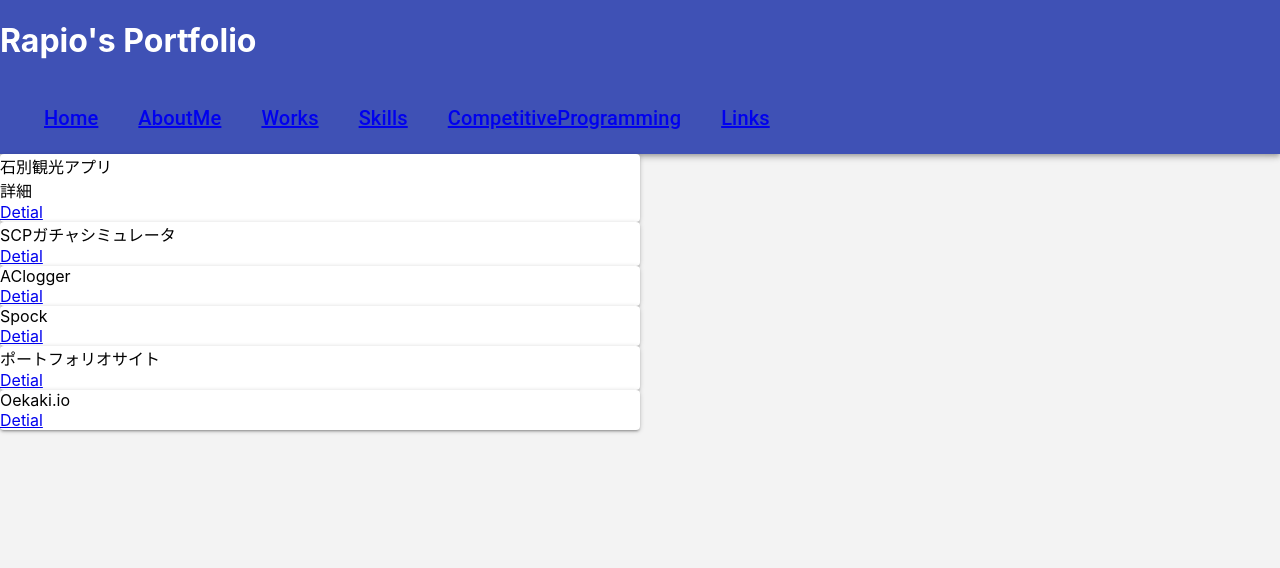
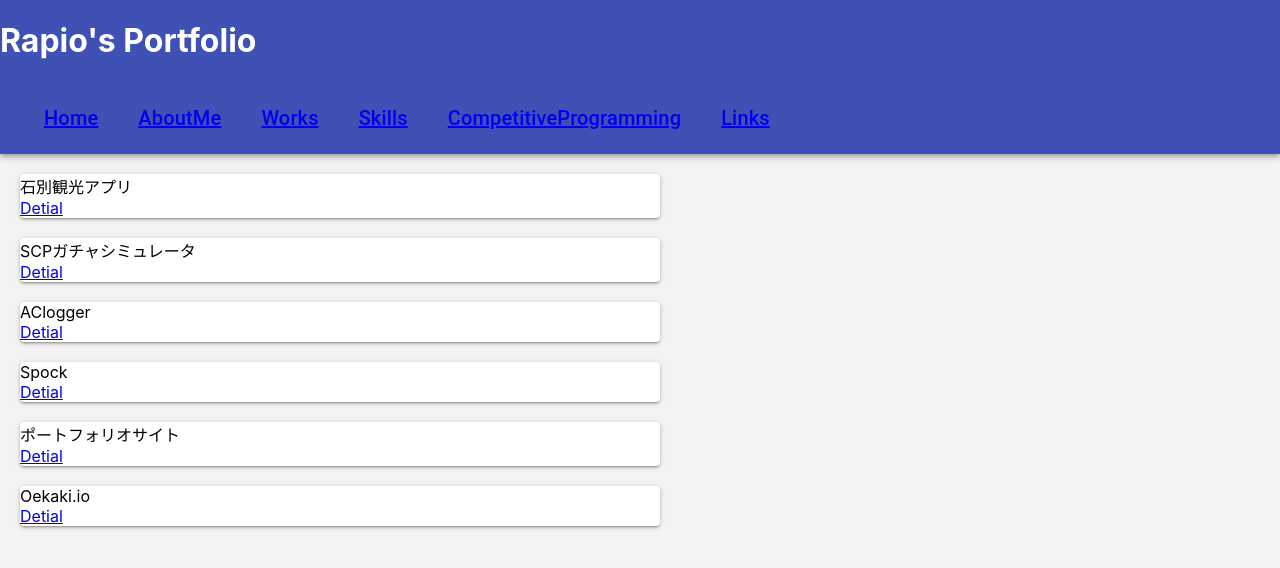
Before and after one commit to daleksprinter/myportfolio, a React (Create React App) app: page /works in a window 1280 px wide. Shown: the top 568 px of the page. Built offline with nearby package versions, Linux system fonts and the light colour scheme.

Commit message:
update workslist

```diff
--- a/src/components/Works/Works.js
+++ b/src/components/Works/Works.js
@@ -65,17 +65,37 @@ const Oekaki = () => {
 
 const WorksList = ({match}) => {
     return(
-        <div>
+        <div className = 'workslist'>
             <WorkItem
                 title = '石別観光アプリ'
                 to = {`${match.path}/ishibetsu`}
-                description = '詳細'
+                description = ''
             />
-            <WorkItem title = 'SCPガチャシミュレータ' to = {`${match.path}/scpgacha`} />
-            <WorkItem title = 'AClogger' to = {`${match.path}/aclogger`} />
-            <WorkItem title = 'Spock' to = {`${match.path}/spock`} />
-            <WorkItem title = 'ポートフォリオサイト' to = {`${match.path}/portfolio`} />
-            <WorkItem title = 'Oekaki.io' to = {`${match.path}/oekaki`} />
+            <WorkItem
+                title = 'SCPガチャシミュレータ'
+                to = {`${match.path}/scpgacha`}
+                description = ''
+            />
+            <WorkItem
+                title = 'AClogger'
+                to = {`${match.path}/aclogger`}
+                description = ''
+            />
+            <WorkItem
+                title = 'Spock'
+                to = {`${match.path}/spock`}
+                description = ''
+            />
+            <WorkItem
+                title = 'ポートフォリオサイト'
+                to = {`${match.path}/portfolio`}
+                description = ''
+            />
+            <WorkItem
+                title = 'Oekaki.io'
+                to = {`${match.path}/oekaki`}
+                description = ''
+            />
         </div>
 
     )
@@ -88,6 +108,11 @@ const Works = ({match}) => {
             <div>
                 <Route exact path = {`${match.path}`} component = {WorksList}></Route>
                 <Route path = {`${match.path}/ishibetsu`} component = {Ishibetsu}></Route>
+                <Route path = {`${match.path}/scpgacha`} component = {SCPGachaSimulator}></Route>
+                <Route path = {`${match.path}/aclogger`} component = {AClogger}></Route>
+                <Route path = {`${match.path}/portfolio`} component = {Portfolio}></Route>
+                <Route path = {`${match.path}/spock`} component = {Spock}></Route>
+                <Route path = {`${match.path}/oekaki`} component = {Oekaki}></Route>
             </div>
 
         )
--- a/src/components/Works/works.css
+++ b/src/components/Works/works.css
@@ -12,5 +12,9 @@
 }
 
 .workitem{
+    margin:20px;
     width:50%;
 }
+
+.workslist{
+}
```
